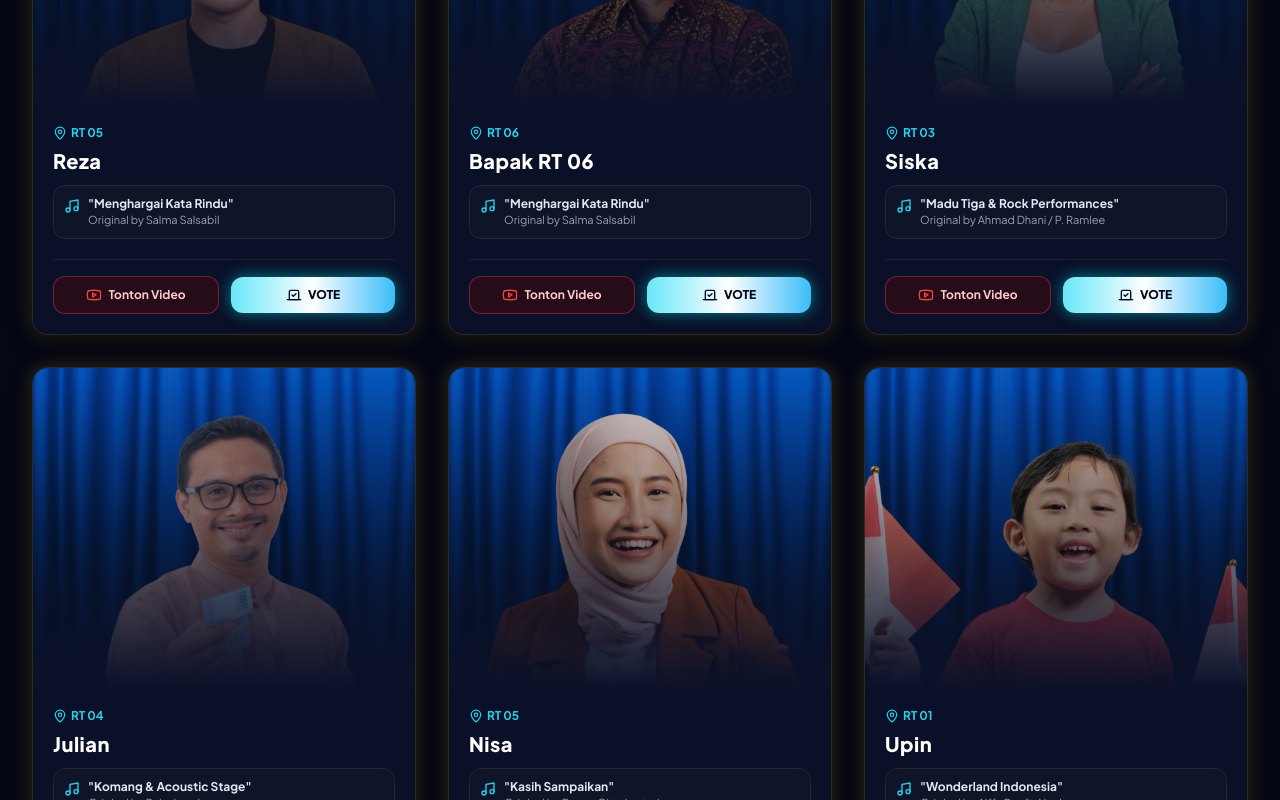
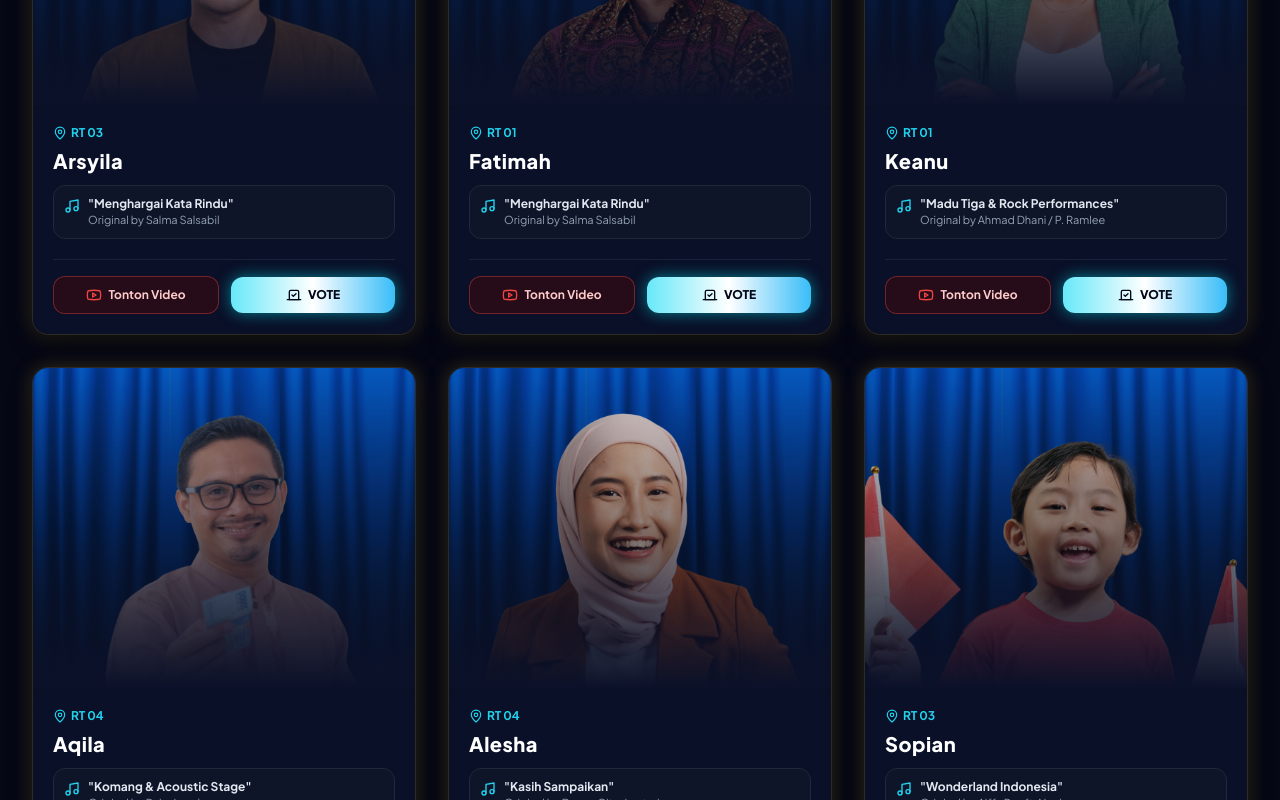
Before and after one commit to meppani/19_Idol_Anteng, a Next.js app: page / in a window 1280 px wide. Shown: the part 1500-2300 px from the top of the page. Built offline with nearby package versions, Linux system fonts and the light colour scheme.

Commit message:
15 participant

```diff
--- a/src/data/participants.ts
+++ b/src/data/participants.ts
@@ -3,9 +3,9 @@ import { Participant } from "@/types/participant";
 export const PARTICIPANTS: Participant[] = [
   {
     id: "1",
-    name: "Reza",
-    stageName: "Reza",
-    origin: "RT 05",
+    name: "Arsyila",
+    stageName: "Arsyila",
+    origin: "RT 03",
     age: 21,
     songTitle: "Menghargai Kata Rindu",
     originalArtist: "Salma Salsabil",
@@ -16,9 +16,9 @@ export const PARTICIPANTS: Participant[] = [
   },
   {
     id: "2",
-    name: "Bapak RT 06",
-    stageName: "Bapak RT 06",
-    origin: "RT 06",
+    name: "Fatimah",
+    stageName: "Fatimah",
+    origin: "RT 01",
     age: 17,
     songTitle: "Menghargai Kata Rindu",
     originalArtist: "Salma Salsabil",
@@ -29,9 +29,9 @@ export const PARTICIPANTS: Participant[] = [
   },
   {
     id: "3",
-    name: "Siska",
-    stageName: "Siska",
-    origin: "RT 03",
+    name: "Keanu",
+    stageName: "Keanu",
+    origin: "RT 01",
     age: 22,
     songTitle: "Madu Tiga & Rock Performances",
     originalArtist: "Ahmad Dhani / P. Ramlee",
@@ -42,8 +42,8 @@ export const PARTICIPANTS: Participant[] = [
   },
   {
     id: "4",
-    name: "Julian",
-    stageName: "Julian",
+    name: "Aqila",
+    stageName: "Aqila",
     origin: "RT 04",
     age: 21,
     songTitle: "Komang & Acoustic Stage",
@@ -55,9 +55,9 @@ export const PARTICIPANTS: Participant[] = [
   },
   {
     id: "5",
-    name: "Nisa",
-    stageName: "Nisa",
-    origin: "RT 05",
+    name: "Alesha",
+    stageName: "Alesha",
+    origin: "RT 04",
     age: 19,
     songTitle: "Kasih Sampaikan",
     originalArtist: "Bunga Citra Lestari",
@@ -68,9 +68,9 @@ export const PARTICIPANTS: Participant[] = [
   },
   {
     id: "6",
-    name: "Upin",
-    stageName: "Upin",
-    origin: "RT 01",
+    name: "Sopian",
+    stageName: "Sopian",
+    origin: "RT 03",
     age: 22,
     songTitle: "Wonderland Indonesia",
     originalArtist: "Alffy Rev ft. Novia",
@@ -81,9 +81,9 @@ export const PARTICIPANTS: Participant[] = [
   },
   {
     id: "7",
-    name: "Rian",
-    stageName: "Rian",
-    origin: "RT 02",
+    name: "Sri",
+    stageName: "Sri",
+    origin: "RT 03",
     age: 23,
     songTitle: "Sisa Rasa",
     originalArtist: "Mahalini",
@@ -94,9 +94,9 @@ export const PARTICIPANTS: Participant[] = [
   },
   {
     id: "8",
-    name: "Maya",
-    stageName: "Maya",
-    origin: "RT 07",
+    name: "Nurjanah",
+    stageName: "Nurjanah",
+    origin: "RT 03",
     age: 20,
     songTitle: "Satu-Satu",
     originalArtist: "Idgitaf",
@@ -107,8 +107,8 @@ export const PARTICIPANTS: Participant[] = [
   },
   {
     id: "9",
-    name: "Andi",
-    stageName: "Andi",
+    name: "Hasan",
+    stageName: "Hasan",
     origin: "RT 03",
     age: 25,
     songTitle: "Hati-Hati di Jalan",
@@ -120,15 +120,80 @@ export const PARTICIPANTS: Participant[] = [
   },
   {
     id: "10",
-    name: "Putri",
-    stageName: "Putri",
-    origin: "RT 04",
+    name: "Dian",
+    stageName: "Dian",
+    origin: "RT 02",
     age: 21,
-    songTitle: "Tak Ingin Usai",
-    originalArtist: "Keisya Levronka",
+    songTitle: "Tak Kan Hilang",
+    originalArtist: "Terry",
     youtubeUrl: "https://www.youtube.com/watch?v=hAEfi_SKTEU",
     imageUrl: "/Siska.png",
     voteCount: 54100,
     category: "Finalist",
   },
+  {
+    id: "11",
+    name: "Budi",
+    stageName: "Budi",
+    origin: "RT 05",
+    age: 22,
+    songTitle: "Kupu-Kupu",
+    originalArtist: "Tiara Andini",
+    youtubeUrl: "https://www.youtube.com/watch?v=hAEfi_SKTEU",
+    imageUrl: "/reza.png",
+    voteCount: 48200,
+    category: "Finalist",
+  },
+  {
+    id: "12",
+    name: "Rina",
+    stageName: "Rina",
+    origin: "RT 06",
+    age: 20,
+    songTitle: "Tertawan Hati",
+    originalArtist: "Awdella",
+    youtubeUrl: "https://www.youtube.com/watch?v=hAEfi_SKTEU",
+    imageUrl: "/Nisa.png",
+    voteCount: 45100,
+    category: "Finalist",
+  },
+  {
+    id: "13",
+    name: "Dimas",
+    stageName: "Dimas",
+    origin: "RT 02",
+    age: 24,
+    songTitle: "Asmalibrasi",
+    originalArtist: "Soegi Bornean",
+    youtubeUrl: "https://www.youtube.com/watch?v=hAEfi_SKTEU",
+    imageUrl: "/Upin.png",
+    voteCount: 42300,
+    category: "Finalist",
+  },
+  {
+    id: "14",
+    name: "Sari",
+    stageName: "Sari",
+    origin: "RT 05",
+    age: 21,
+    songTitle: "Jiwa Yang Bersedih",
+    originalArtist: "Ghea Indrawari",
+    youtubeUrl: "https://www.youtube.com/watch?v=hAEfi_SKTEU",
+    imageUrl: "/Siska.png",
+    voteCount: 39800,
+    category: "Finalist",
+  },
+  {
+    id: "15",
+    name: "Doni",
+    stageName: "Doni",
+    origin: "RT 01",
+    age: 23,
+    songTitle: "Bunga Hati",
+    originalArtist: "Salma Salsabil",
+    youtubeUrl: "https://www.youtube.com/watch?v=hAEfi_SKTEU",
+    imageUrl: "/Bapak RT 01.png",
+    voteCount: 36500,
+    category: "Finalist",
+  },
 ];
```
